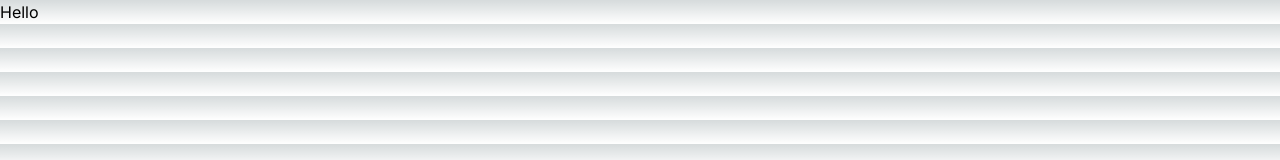
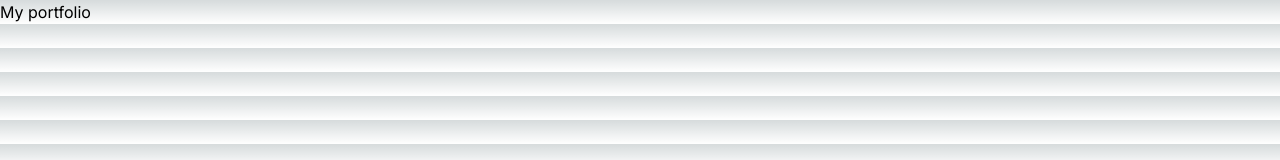
Before and after one commit to nishantdotcom/nishant.com, a Next.js app: page / in a window 1280 px wide. Shown: the top 160 px of the page. Built offline with nearby package versions, Linux system fonts and the light colour scheme.

Commit message:
minor changes

```diff
--- a/src/app/page.js
+++ b/src/app/page.js
@@ -3,7 +3,7 @@ import Image from "next/image";
 export default function Home() {
   return (
     <>
-      <h1>Hello</h1>
+      <h1>My portfolio</h1>
     </>
   );
 }
```
